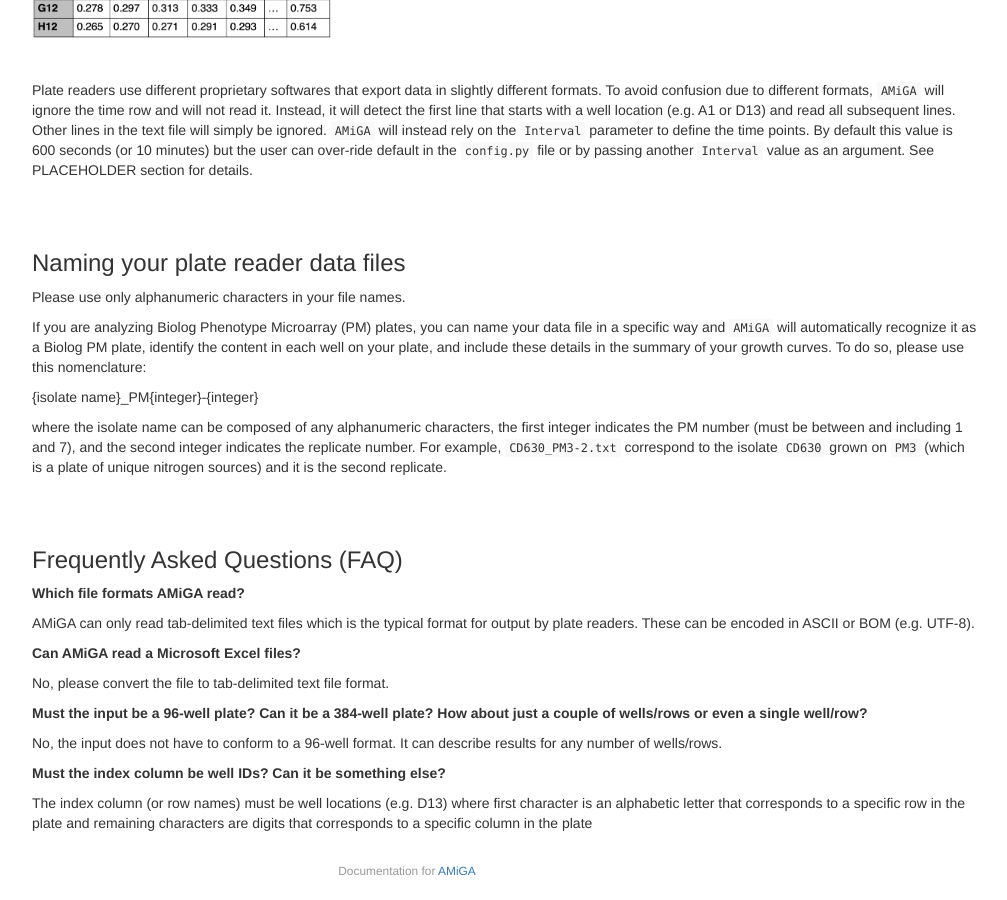
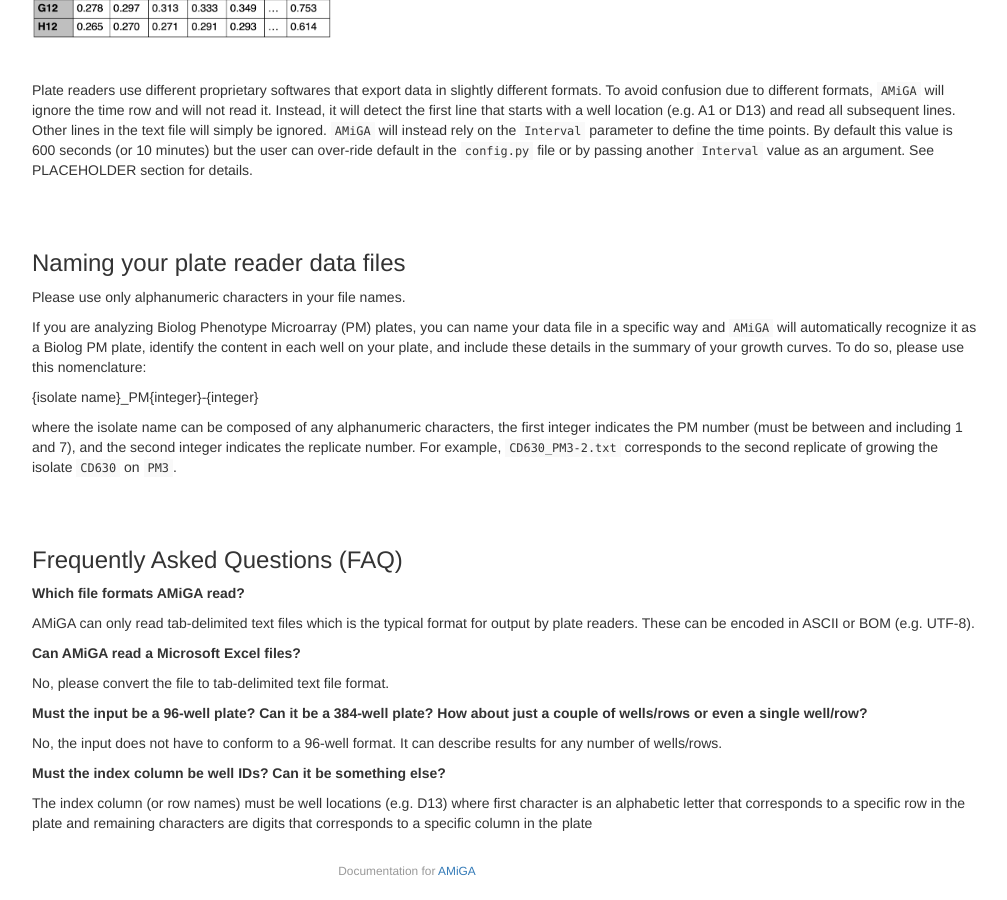
Before and after one commit to firasmidani/amiga, a Jekyll site: the page built from docs/_posts/2020-03-24-organization.md, in a window 1280 px wide and 900 px high, scrolled down 929 px. Shown: the whole window, without its empty margins (233-1240 px from the left). Built offline with Jekyll 4.4.1, drawn with Linux system fonts in a browser that asks for light colours.

Commit message:
naming Biolog plates

```diff
--- a/docs/_posts/2020-03-24-organization.md
+++ b/docs/_posts/2020-03-24-organization.md
@@ -45,7 +45,7 @@
 
 \{isolate name\}_PM\{integer\}-\{integer\}
 
-where the isolate name can be composed of any alphanumeric characters, the first integer indicates the PM number (must be between and including 1 and 7), and the second integer indicates the replicate number. For example, `CD630_PM3-2.txt` correspond to the isolate `CD630` grown on `PM3` (which is a plate of unique nitrogen sources) and it is the second replicate.
+where the isolate name can be composed of any alphanumeric characters, the first integer indicates the PM number (must be between and including 1 and 7), and the second integer indicates the replicate number. For example, `CD630_PM3-2.txt` corresponds to the second replicate of growing the isolate `CD630` on `PM3`.
 
 <br /><br />
 
```
